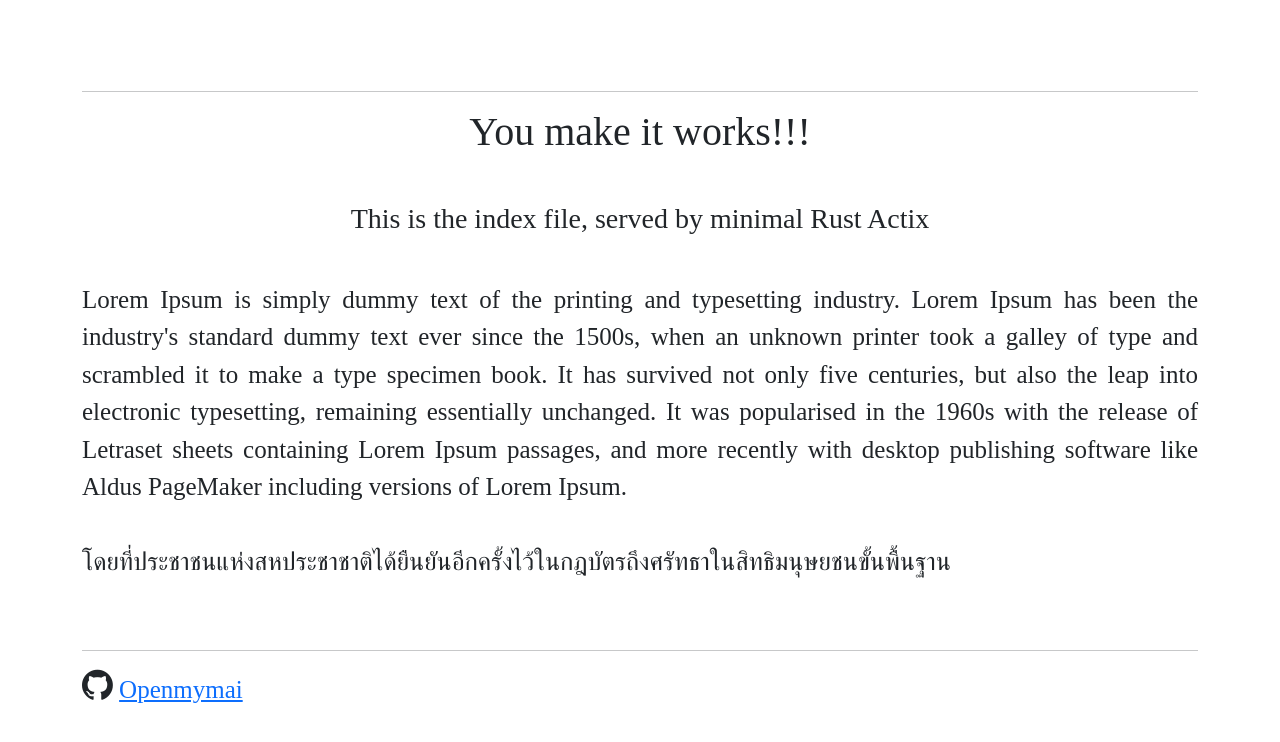
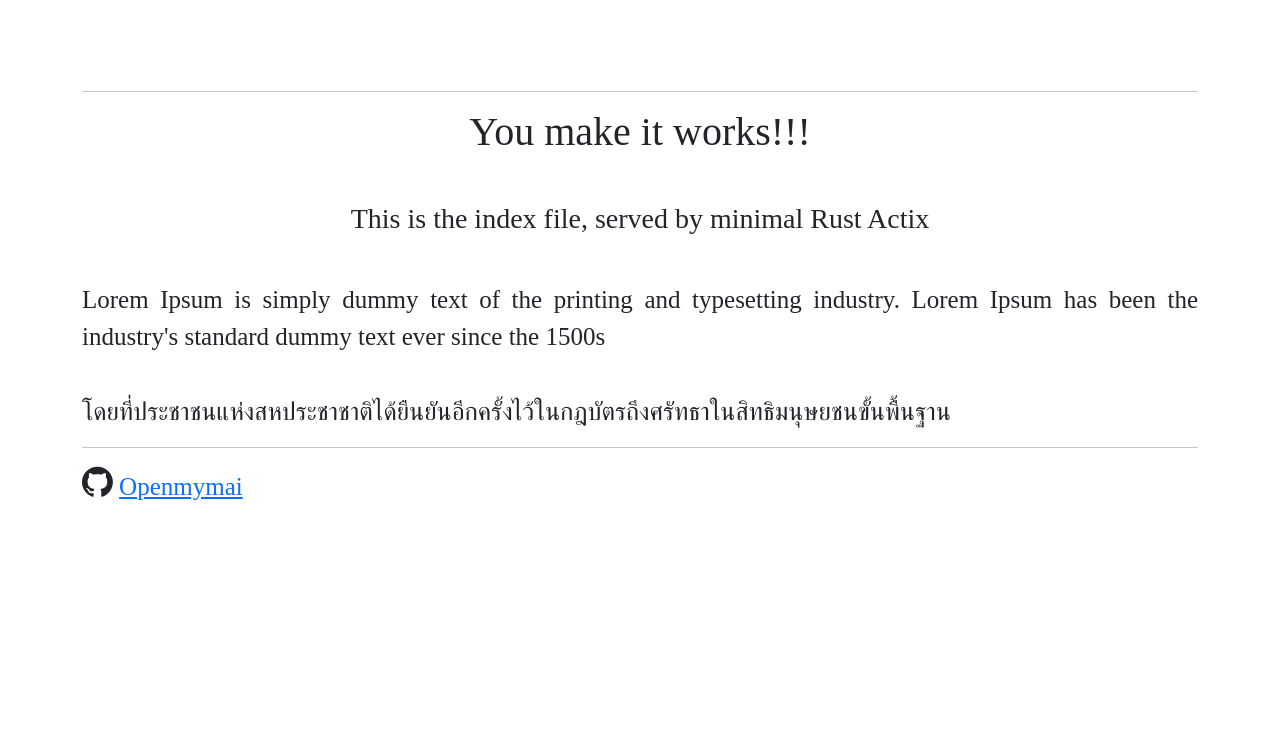
Before and after one commit to openmymai/actixminimal, a plain HTML site: page public/index.html in a window 1280 px wide. Drawn offline with nearby package versions, Linux system fonts and the light colour scheme; a web font is replaced by a local one.

Commit message:
Less html file, focus on Rust

```diff
--- a/public/index.html
+++ b/public/index.html
@@ -4,7 +4,7 @@
     <meta charset="utf-8">
     <meta name="viewport" content="width=device-width, initial-scale=1">
     <link rel="stylesheet" href="https://cdnjs.cloudflare.com/ajax/libs/font-awesome/4.7.0/css/font-awesome.min.css">
-    <title>Bootstrap demo</title>
+    <title>Actix with Rust Serve Static Files</title>
     <link href="https://cdn.jsdelivr.net/npm/bootstrap@5.2.1/dist/css/bootstrap.min.css" rel="stylesheet" integrity="sha384-iYQeCzEYFbKjA/T2uDLTpkwGzCiq6soy8tYaI1GyVh/UjpbCx/TYkiZhlZB6+fzT" crossorigin="anonymous">
     <link rel="stylesheet" href="style.css">
   </head>
@@ -22,24 +22,16 @@
         <br />
         <p style="text-align: justify">
           Lorem Ipsum is simply dummy text of the printing and typesetting industry.
-          Lorem Ipsum has been the industry's standard dummy text ever since the 1500s,
-          when an unknown printer took a galley of type and scrambled it to make a type specimen book.
-          It has survived not only five centuries, but also the leap into electronic typesetting,
-          remaining essentially unchanged. It was popularised in the 1960s with the release of
-          Letraset sheets containing Lorem Ipsum passages, and more recently with desktop publishing
-          software like Aldus PageMaker including versions of Lorem Ipsum.
-
+          Lorem Ipsum has been the industry's standard dummy text ever since the 1500s
         <br />
         <br />
           โดยที่ประชาชนแห่งสหประชาชาติได้ยืนยันอีกครั้งไว้ในกฎบัตรถึงศรัทธาในสิทธิมนุษยชนขั้นพื้นฐาน
         </p>
-        <br />
         <hr />
         <i class="fa fa-github" style="font-size:36px"></i>
         <a href="https://github.com/openmymai">
           Openmymai
         </a>
       </div>
-    <script src="https://cdn.jsdelivr.net/npm/bootstrap@5.2.1/dist/js/bootstrap.bundle.min.js" integrity="sha384-u1OknCvxWvY5kfmNBILK2hRnQC3Pr17a+RTT6rIHI7NnikvbZlHgTPOOmMi466C8" crossorigin="anonymous"></script>
   </body>
 </html>
```
